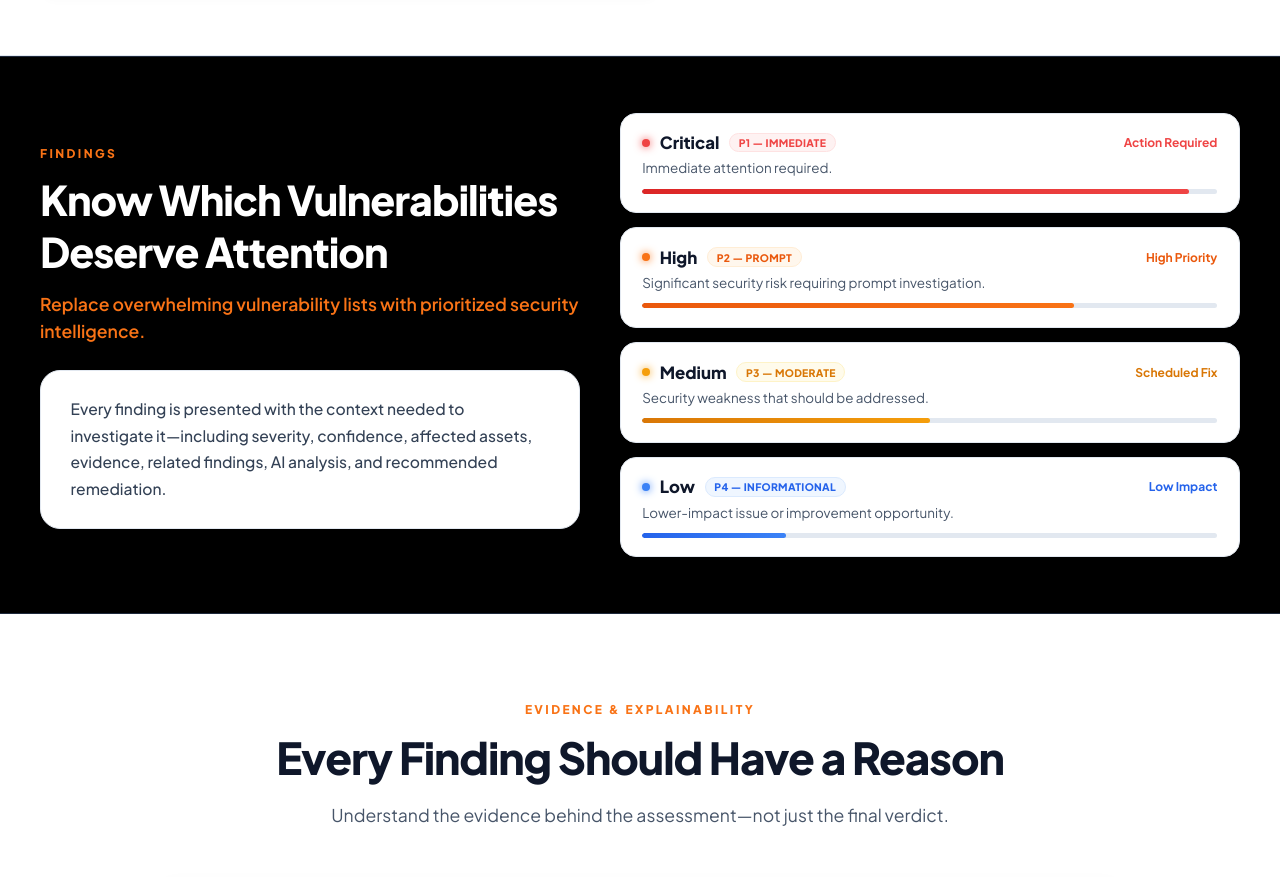
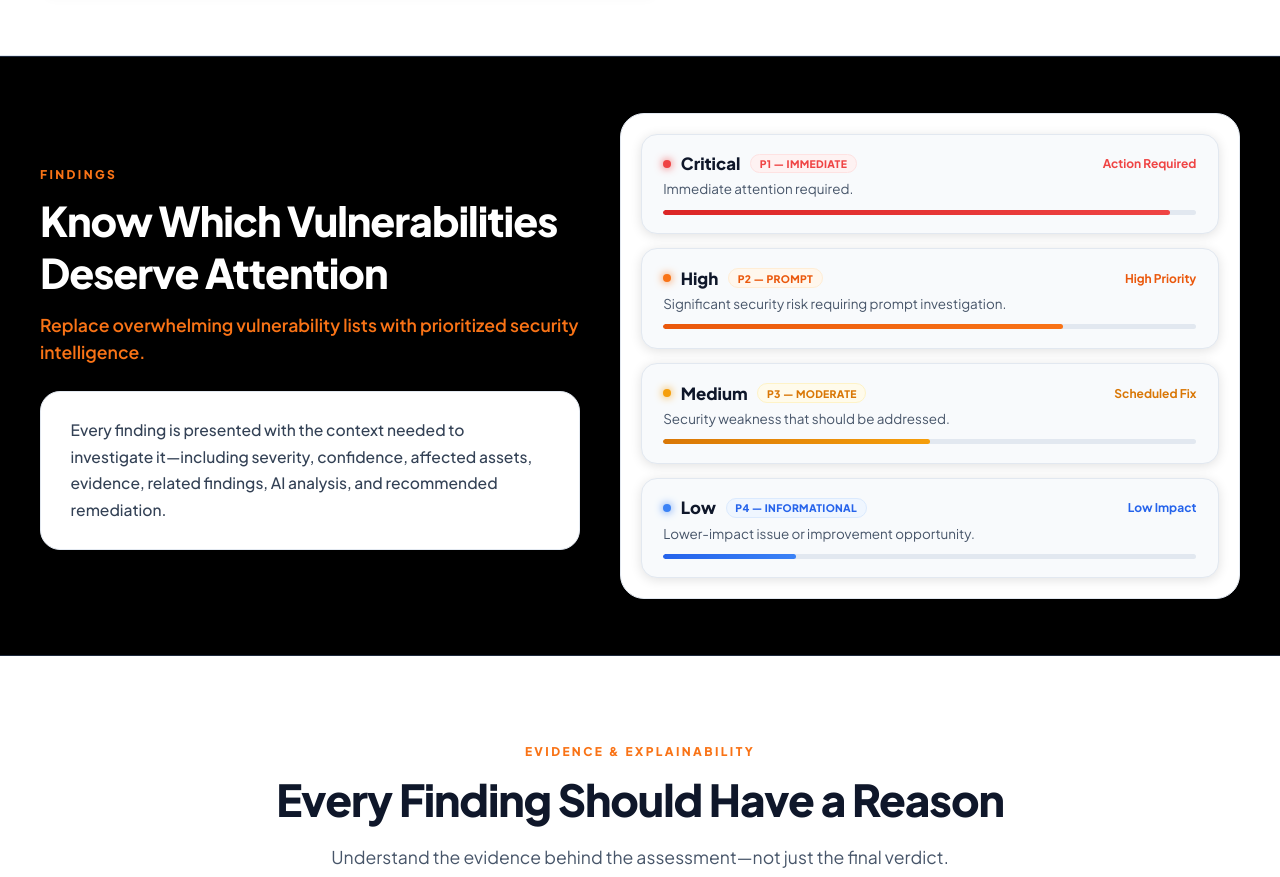
Before and after one commit to unknownmember4u/NaugeSecurity, a React (Vite) app in the folder frontend/: page / in a window 1280 px wide. Shown: the part 4210-5087 px from the top of the page. Built offline with nearby package versions, Linux system fonts and the light colour scheme.

Commit message:
fix : findings section

```diff
--- a/frontend/src/styles/background.css
+++ b/frontend/src/styles/background.css
@@ -2248,15 +2248,21 @@ body,
   margin: 0;
 }
 
-/* Priority Intelligence Stack Widget */
+/* Priority Intelligence Stack Widget (Wrapped in Plain White Container) */
 .severity-intelligence-stack {
+  background: #ffffff !important;
+  border: 1px solid #e2e8f0;
+  border-radius: 24px;
+  padding: 1.25rem;
   display: flex;
   flex-direction: column;
   gap: 0.9rem;
+  box-shadow: 0 6px 24px rgba(0, 0, 0, 0.18);
+  box-sizing: border-box;
 }
 
 .severity-row-item {
-  background: #ffffff;
+  background: #f8fafc;
   border: 1px solid #e2e8f0;
   border-radius: 16px;
   padding: 1.15rem 1.35rem;
```
Also changed, not shown: 4 other files (tests, documents, lock files or other folders).
